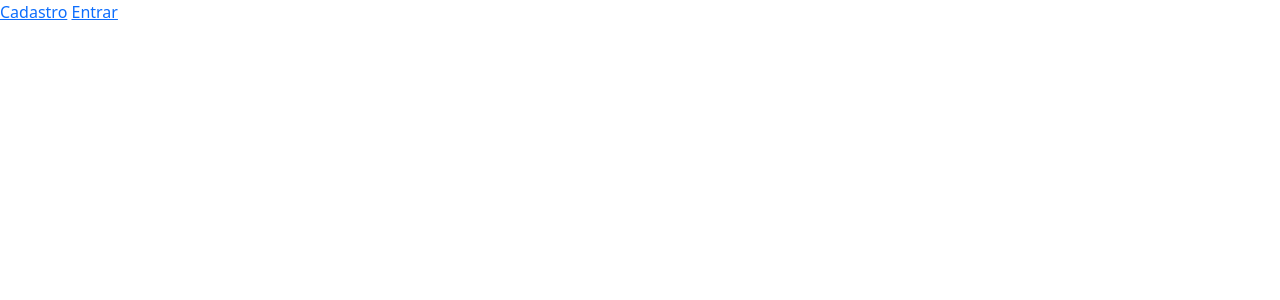
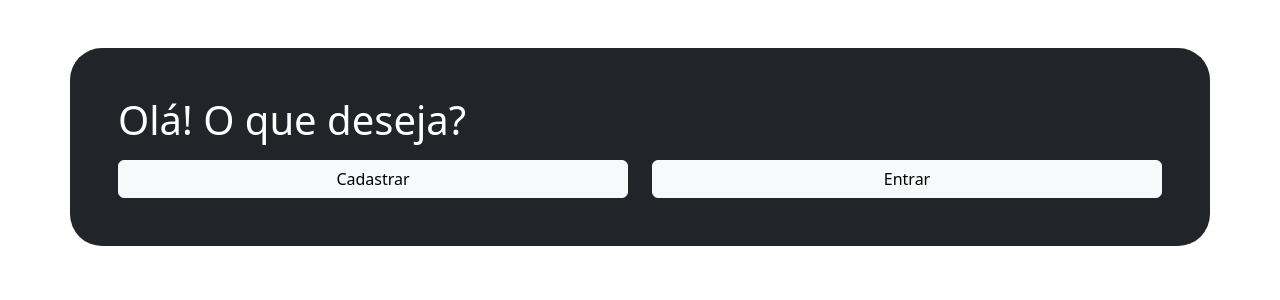
Before and after one commit to bonifacio-pedro/flask-login, a Flask app: page / in a window 1280 px wide. Before the commit the part shown is almost empty. Shown: the top 300 px of the page. Run offline with Flask 2, Linux system fonts and the light colour scheme.

Commit message:
CSS em BOOTSTRAP final adicionado!

```diff
--- a/templates/index.html
+++ b/templates/index.html
@@ -7,14 +7,24 @@
      <script src="https://cdn.jsdelivr.net/npm/bootstrap@5.2.3/dist/js/bootstrap.bundle.min.js"></script>
 </head>
 <body>
-    <p>
-        {% if user_loged %}
-            Opa! {{ user_loged }}
-            <a href="/logout">Sair</a>
-        {% else %}
-            <a href="/sign">Cadastro</a>
-            <a href="/login">Entrar</a>
-        {% endif %}
-    </p>
+    <div class="container-sm p-5 my-5 bg-dark text-white rounded-5">
+        <div class="row">
+            {% if user_loged %}
+                <div class="col d-grid">
+                    <p class="display-6">Opa! Seja bem vindo(a) {{ user_loged }}</p>
+                    <a class="btn btn-light pd-3" href="/logout">Sair</a>
+                </div>
+            {% else %}
+                <p class="display-6">Olá! O que deseja?</p>
+                <div class="col d-grid">
+                    <a class="btn btn-light pd-3" href="/sign">Cadastrar</a>
+                </div>
+                <div class="col d-grid">
+                    <a class="btn btn-light pd-3 btn-block" href="/login">Entrar</a>
+                </div>
+            {% endif %}
+        </div>
+    </div>
+
 </body>
 </html>
--- a/templates/login.html
+++ b/templates/login.html
@@ -35,6 +35,7 @@
                         <span>Usuário ou senha não encontrados!</span>
                     </div>
                 {% endif %}
+                <span><a href="/" class="link">Voltar</a></span>
             </form>
         </div>
     </div>
--- a/templates/sign.html
+++ b/templates/sign.html
@@ -23,6 +23,7 @@
                 </div>
                 <div class="col mt-3">
                     <span>Já é cadastrado? Faça seu <a href="/login" class="link">login</a></span>
+                    <span><a href="/" class="link">Voltar</a></span>
                 </div>
             </form>
         </div>
```
